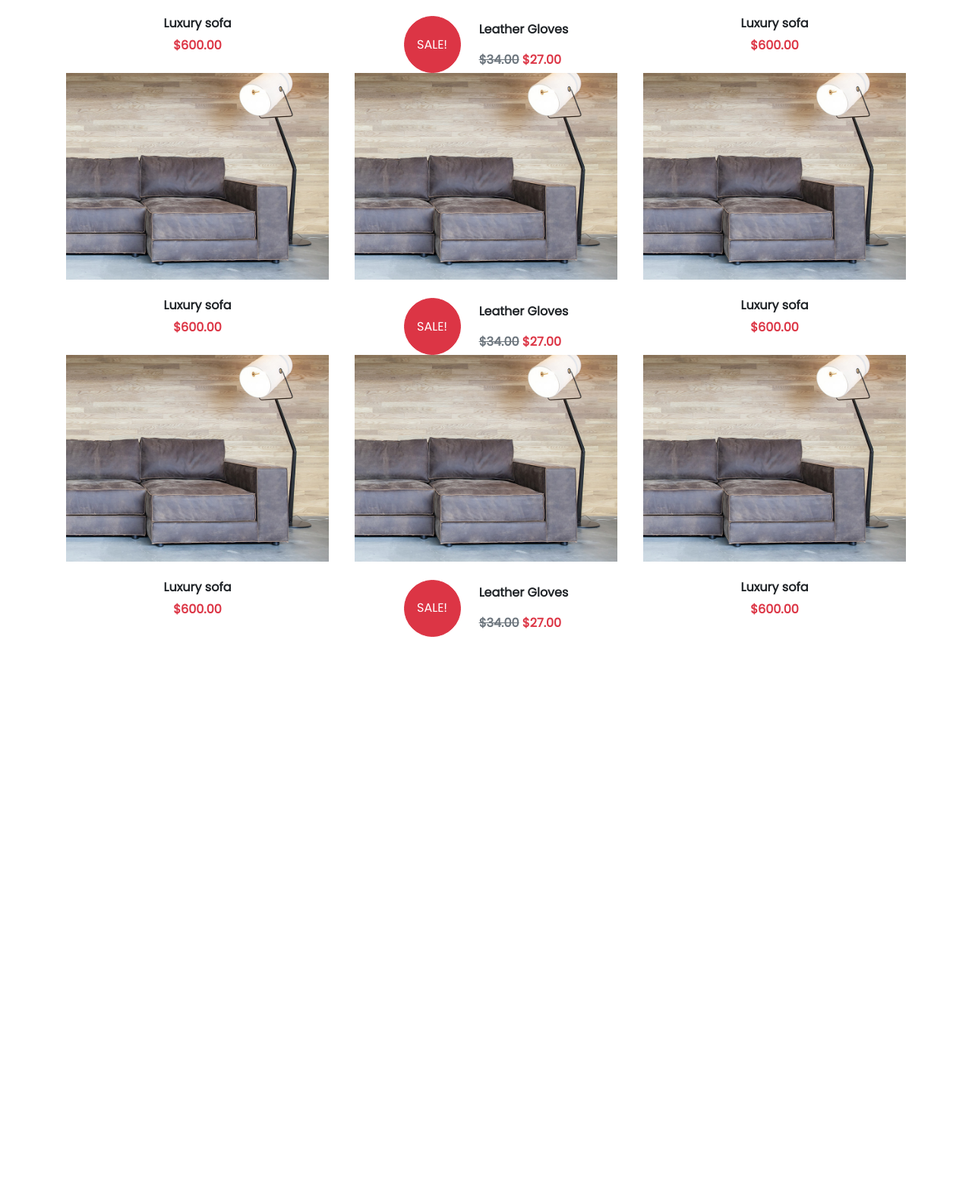
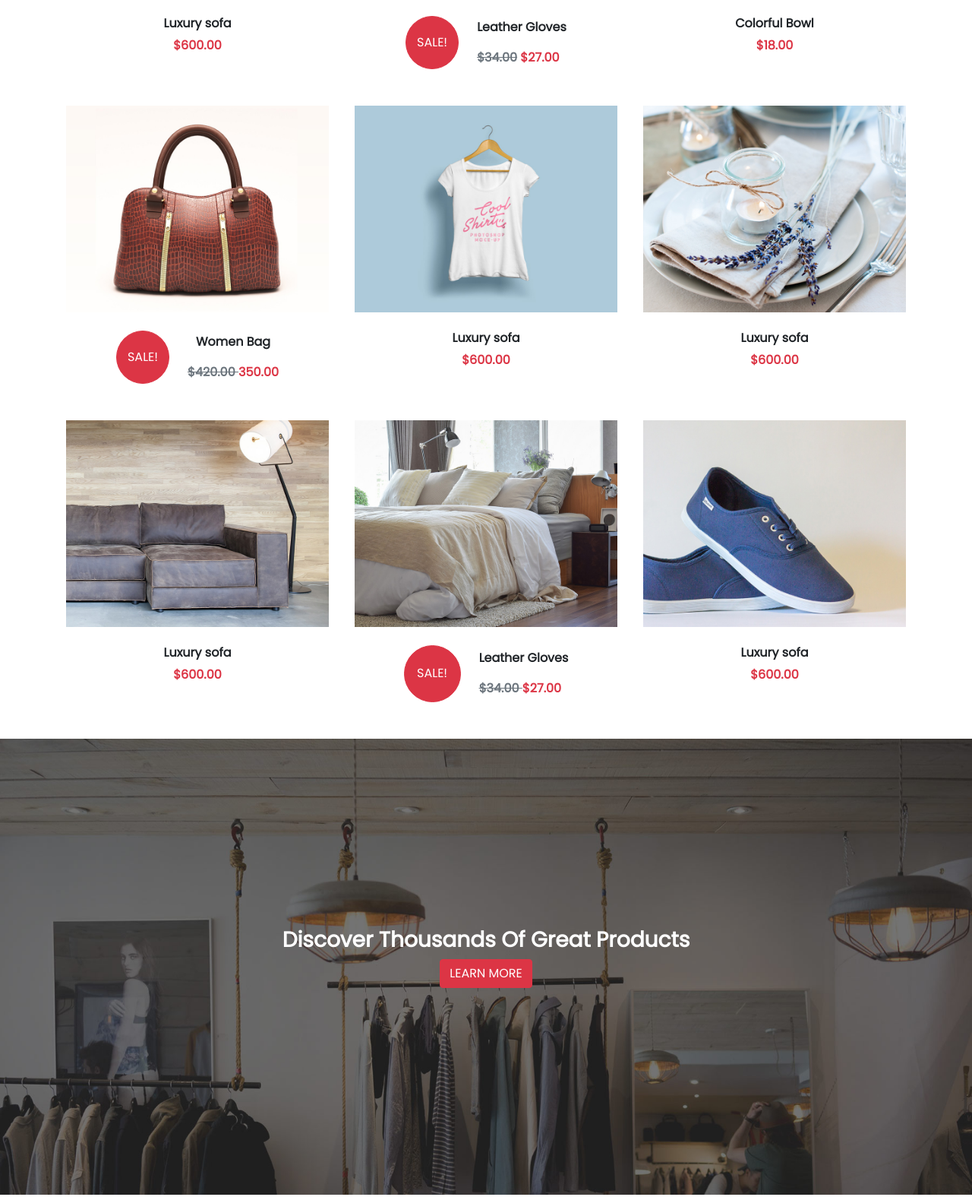
Before and after one commit to Caine-bw/cs17_emporium_js_Abdel, a website: page index.html in a window 1280 px wide. Shown: the part 1506-3081 px from the top of the page at 76% size. Before the commit the page ends 2344 px from the top, so only its background shows below. Drawn offline with nearby package versions, Linux system fonts and the light colour scheme.

Commit message:
début footer fin section discover

```diff
--- a/index.html
+++ b/index.html
@@ -71,17 +71,17 @@
             <div class="row">
               <div class="col-sm-4">
                 <div class="image1 tacos">
-                    <h3 class="border-bottom border-4 w-75 text-center text-white fw-bold">Sale Items</h3>
+                    <h3 class="border-bottom border-2 w-75 text-center text-white">Living Room</h3>
                 </div>
               </div>
               <div class="col-sm-4">
                 <div class="image2 tacos">
-                    <h3 class="border-bottom border-4 w-75 text-center text-white fw-bold">Sale Items</h3>
+                    <h3 class="border-bottom border-2 w-75 text-center text-white">Sale Items</h3>
                 </div>
               </div>
               <div class="col-sm-4">
                 <div class="image3 tacos">
-                    <h3 class=" border-bottom border-4 w-75 text-center text-white fw-bold">Sale Items</h3>
+                    <h3 class=" border-bottom border-2 w-75 text-center text-white">Clothes</h3>
                 </div>
               </div>
             </div>
@@ -92,19 +92,19 @@
                 <h2 class="text-center mt-5 mb-5 fw-bold">Recent Products</h2>
                         <div class="row">
                           <div class="col-sm-4">
-                            <div class="avant monApres">
-                                <img src="/public/img/products_mini/product-modern-sofa.jpg" class="img-fluid my-images" alt="">
+                            <div class="avant apres">
+                                <img src="/public/img/products_mini/product-luxry-sofa.jpg" class="img-fluid my-images" alt="">
                             </div>
                                 <h6 class="text-center fw-bold mt-4">Luxury sofa</h6>
                                 <p class="text-danger text-center fw-bold">$600.00</p>
                           </div>
                           <div class="col-sm-4">
                             <div class="avant apres">
-                                <img src="/public/img/products_mini/product-modern-sofa.jpg" class="img-fluid my-images" alt="">
+                                <img src="/public/img/products_mini/product-gloves.jpg" class="img-fluid my-images" alt="">
                             </div>
                             <div class="d-flex justify-content-center align-items-center">
                               <button type="button" class="btn btn-danger rounded-circle mt-4 "
-                                  style="height: 75px; width: 75px;">SALE!</button>
+                                  style="height: 70px; width: 70px;">SALE!</button>
                               <div class="ms-4">
                                   <p class="fw-bold text-center mt-4 d-block">Leather Gloves</p>
                                   <span class="text-center text-danger fw-bold "> <del class="text-secondary">$34.00</del>
@@ -114,14 +114,44 @@
                           </div>
                           <div class="col-sm-4">
                             <div class="avant apres">
-                                <img src="/public/img/products_mini/product-modern-sofa.jpg" class="img-fluid my-images" alt="">
+                                <img src="/public/img/products_mini/product-cups.jpg" class="img-fluid my-images" alt="">
+                            </div>
+                                <h6 class="text-center fw-bold mt-4">Colorful Bowl</h6>
+                                <p class="text-danger text-center fw-bold">$18.00</p>
+                          </div>
+                        </div>
+                        <!-- 2 eme row -->
+                        <div class="row mt-5">
+                          <div class="col-sm-4">
+                            <div class="avant apres">
+                                <img src="/public/img/products_mini/product-bag.jpg" class="img-fluid my-images" alt="">
+                            </div>
+                            <div class="d-flex justify-content-center align-items-center">
+                              <button type="button" class="btn btn-danger rounded-circle mt-4 "
+                                  style="height: 70px; width: 70px;">SALE!</button>
+                              <div class="ms-4">
+                                  <p class="fw-bold text-center mt-4 d-block">Women Bag</p>
+                                  <span class="text-center text-danger fw-bold "> <del class="text-secondary">$420.00 </del>350.00</span>
+                              </div>
+                          </div>
+                        </div>
+                        <div class="col-sm-4">
+                          <div class="avant apres">
+                              <img src="/public/img/products_mini/product-tshitr.jpg" class="img-fluid my-images" alt="">
+                          </div>
+                              <h6 class="text-center fw-bold mt-4">Luxury sofa</h6>
+                              <p class="text-danger text-center fw-bold">$600.00</p>
+                        </div>
+                          <div class="col-sm-4">
+                            <div class="avant apres">
+                                <img src="/public/img/products_mini/product-plates.jpg" class="img-fluid my-images" alt="">
                             </div>
                                 <h6 class="text-center fw-bold mt-4">Luxury sofa</h6>
                                 <p class="text-danger text-center fw-bold">$600.00</p>
                           </div>
                         </div>
-                        <!-- 2 eme row -->
-                        <div class="row">
+                        <!-- 3 eme row -->
+                        <div class="row mt-5">
                           <div class="col-sm-4">
                             <div class="avant apres">
                                 <img src="/public/img/products_mini/product-modern-sofa.jpg" class="img-fluid my-images" alt="">
@@ -131,52 +161,21 @@
                           </div>
                           <div class="col-sm-4">
                             <div class="avant apres">
-                                <img src="/public/img/products_mini/product-modern-sofa.jpg" class="img-fluid my-images" alt="">
+                                <img src="/public/img/products_mini/product-bed.jpg" class="img-fluid my-images" alt="">
                             </div>
                             <div class="d-flex justify-content-center align-items-center">
                               <button type="button" class="btn btn-danger rounded-circle mt-4 "
                                   style="height: 75px; width: 75px;">SALE!</button>
                               <div class="ms-4">
                                   <p class="fw-bold text-center mt-4 d-block">Leather Gloves</p>
-                                  <span class="text-center text-danger fw-bold "> <del class="text-secondary">$34.00</del>
+                                  <span class="text-center text-danger fw-bold "> <del class="text-secondary">$34.00 </del>
                                       $27.00</span>
                               </div>
                           </div>
                           </div>
                           <div class="col-sm-4">
                             <div class="avant apres">
-                                <img src="/public/img/products_mini/product-modern-sofa.jpg" class="img-fluid my-images" alt="">
-                            </div>
-                                <h6 class="text-center fw-bold mt-4">Luxury sofa</h6>
-                                <p class="text-danger text-center fw-bold">$600.00</p>
-                          </div>
-                        </div>
-                        <!-- 3 eme row -->
-                        <div class="row">
-                          <div class="col-sm-4">
-                            <div class="avant apres">
-                                <img src="/public/img/products_mini/product-modern-sofa.jpg" class="img-fluid my-images" alt="">
-                            </div>
-                                <h6 class="text-center fw-bold mt-4">Luxury sofa</h6>
-                                <p class="text-danger text-center fw-bold">$600.00</p>
-                          </div>
-                          <div class="col-sm-4">
-                            <div class="avant apres">
-                                <img src="/public/img/products_mini/product-modern-sofa.jpg" class="img-fluid my-images" alt="">
-                            </div>
-                            <div class="d-flex justify-content-center align-items-center">
-                              <button type="button" class="btn btn-danger rounded-circle mt-4 "
-                                  style="height: 75px; width: 75px;">SALE!</button>
-                              <div class="ms-4">
-                                  <p class="fw-bold text-center mt-4 d-block">Leather Gloves</p>
-                                  <span class="text-center text-danger fw-bold "> <del class="text-secondary">$34.00</del>
-                                      $27.00</span>
-                              </div>
-                          </div>
-                          </div>
-                          <div class="col-sm-4">
-                            <div class="avant apres">
-                                <img src="/public/img/products_mini/product-modern-sofa.jpg" class="img-fluid my-images" alt="">
+                                <img src="/public/img/products_mini/product-shoes.jpg" class="img-fluid my-images" alt="">
                             </div>
                                 <h6 class="text-center fw-bold mt-4">Luxury sofa</h6>
                                 <p class="text-danger text-center fw-bold">$600.00</p>
@@ -188,9 +187,16 @@
           </section>
           <!-- debut section avec image bg paralaxe -->
           <section>
-
+            <div class="discover mt-5">
+              <div class="text-center pt-5">
+                <h3 class="text-white fw-bold discover-text ">Discover Thousands Of Great Products</h3>
+                <div class="discover-btn">
+                  <button type="button" class="btn btn-danger">LEARN MORE</button>
+                </div>
+              </div>
+            </div>
           </section>
-
+          <br><br><br><br><br><br><br><br><br><br>
     </main>
  <!-- Fin du Main-->
 
--- a/src/sass/discover.sass
+++ b/src/sass/discover.sass
@@ -0,0 +1,14 @@
+.discover
+    background-image: url(../../public/img/cta-bg.jpg)
+    height: 600px
+    background-size: cover
+    background-attachment: fixed
+.discover-text
+    // display: flex
+    // justify-content: center
+    // align-items: center
+    margin-top: 200px
+.discover-btn
+    // display: flex
+    // justify-content: center
+    // align-items: center
```
Also changed, not shown: public/css/style.css, 1 other file.
